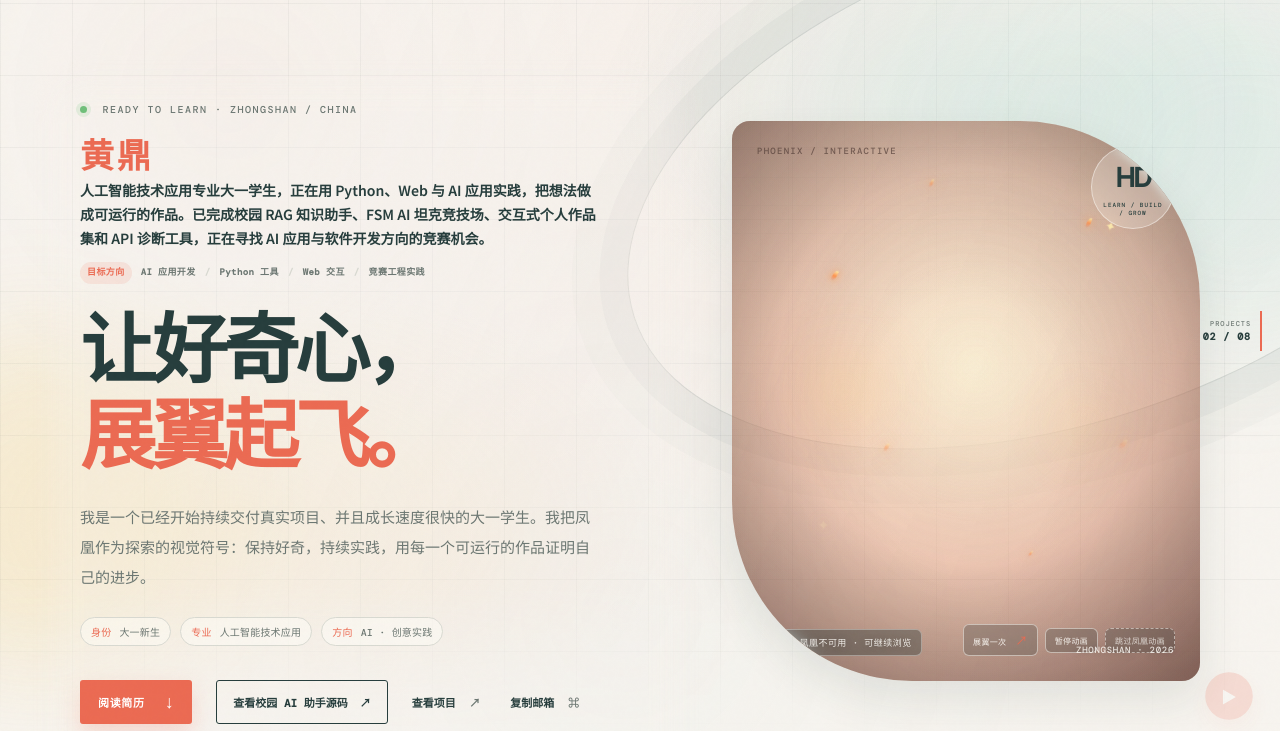
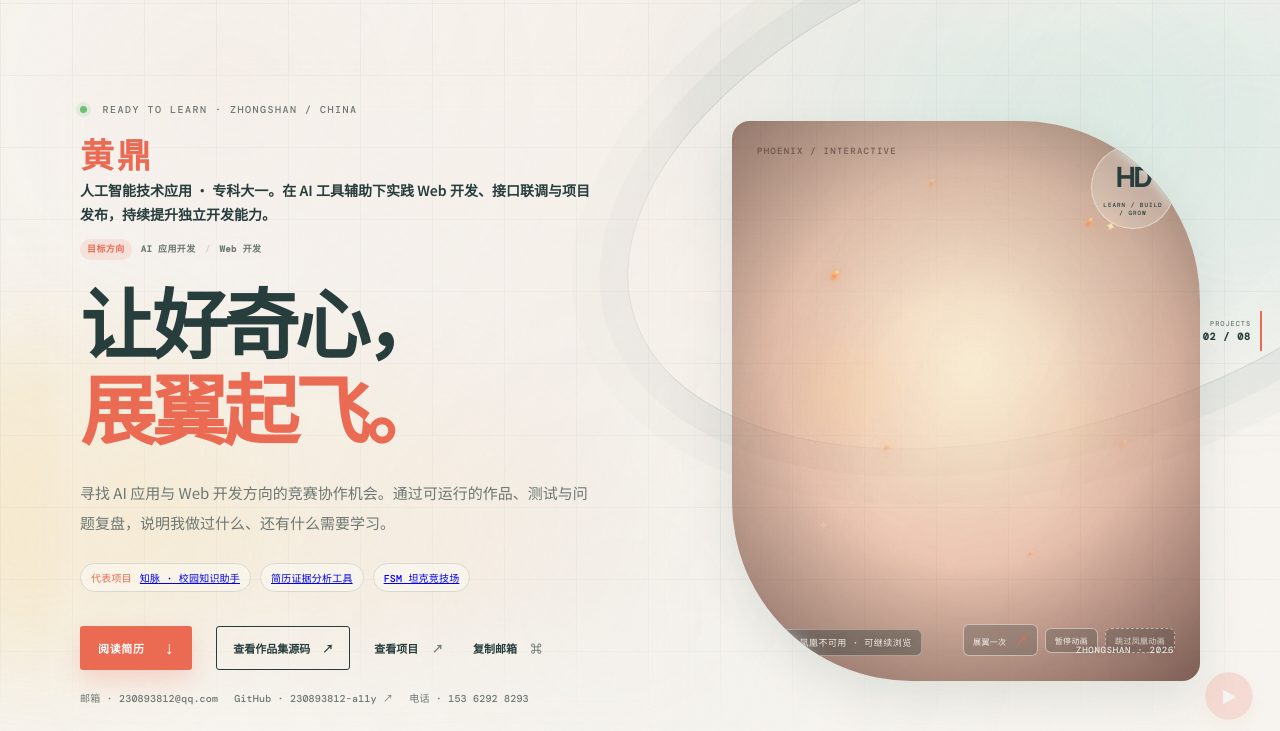
Before and after one commit to 230893812-a11y/improved-octo-palm-tree, a website: page index.html in a window 1280 px wide. Shown: the part 69-800 px from the top of the page. Drawn offline with nearby package versions, Linux system fonts and the light colour scheme; animation ran at ten frames a second.

Commit message:
Clarify student profile and representative projects

```diff
--- a/index.html
+++ b/index.html
@@ -49,14 +49,14 @@
       <div class="hero-copy reveal">
         <p class="eyebrow"><span class="status-dot"></span> READY TO LEARN · ZHONGSHAN / CHINA</p>
         <p class="hero-name">黄鼎</p>
-        <p class="hero-positioning">人工智能技术应用专业大一学生，正在用 Python、Web 与 AI 应用实践，把想法做成可运行的作品。已完成校园 RAG 知识助手、FSM AI 坦克竞技场、交互式个人作品集和 API 诊断工具，正在寻找 AI 应用与软件开发方向的竞赛机会。</p>
-        <p class="hero-target" aria-label="目标方向：AI 应用开发、Python 工具、Web 交互、竞赛工程实践"><b>目标方向</b><span>AI 应用开发</span><span>Python 工具</span><span>Web 交互</span><span>竞赛工程实践</span></p>
+        <p class="hero-positioning">人工智能技术应用 · 专科大一。在 AI 工具辅助下实践 Web 开发、接口联调与项目发布，持续提升独立开发能力。</p>
+        <p class="hero-target" aria-label="目标方向：AI 应用开发、Web 开发"><b>目标方向</b><span>AI 应用开发</span><span>Web 开发</span></p>
         <h1>让好奇心，<br /><em>展翼起飞。</em></h1>
-        <p class="hero-intro">我是一个已经开始持续交付真实项目、并且成长速度很快的大一学生。我把凤凰作为探索的视觉符号：保持好奇，持续实践，用每一个可运行的作品证明自己的进步。</p>
-        <div class="hero-facts" aria-label="个人基本信息"><span><b>身份</b>大一新生</span><span><b>专业</b>人工智能技术应用</span><span><b>方向</b>AI · 创意实践</span></div>
+        <p class="hero-intro">寻找 AI 应用与 Web 开发方向的竞赛协作机会。通过可运行的作品、测试与问题复盘，说明我做过什么、还有什么需要学习。</p>
+        <div class="hero-facts" aria-label="代表项目"><span><b>代表项目</b><a href="works/zhimai/">知脉 · 校园知识助手</a></span><span><a href="resume-audit/">简历证据分析工具</a></span><span><a href="works/tank-battle/">FSM 坦克竞技场</a></span></div>
         <div class="hero-actions">
           <a class="primary-button" href="#experience">阅读简历 <span>↓</span></a>
-          <a class="outline-button ai-cta" href="https://github.com/230893812-a11y/improved-octo-palm-tree" target="_blank" rel="noreferrer">查看校园 AI 助手源码 <span>↗</span></a>
+          <a class="outline-button ai-cta" href="https://github.com/230893812-a11y/improved-octo-palm-tree" target="_blank" rel="noreferrer">查看作品集源码 <span>↗</span></a>
           <a class="text-button hero-project-link" href="#projects">查看项目 <span>↗</span></a>
           <button class="text-button" id="copyEmail" type="button">复制邮箱 <span>⌘</span></button>
         </div>
```
